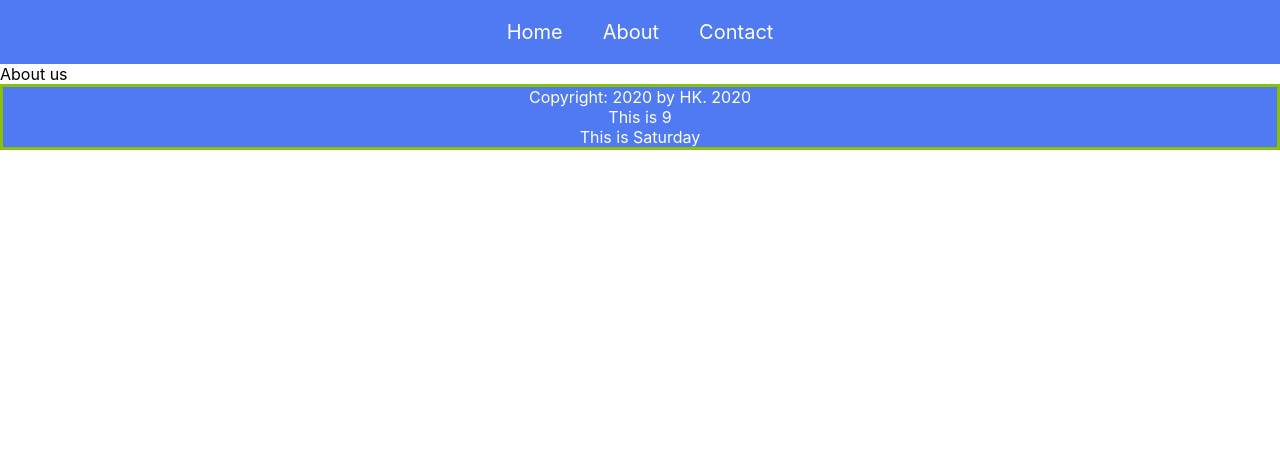
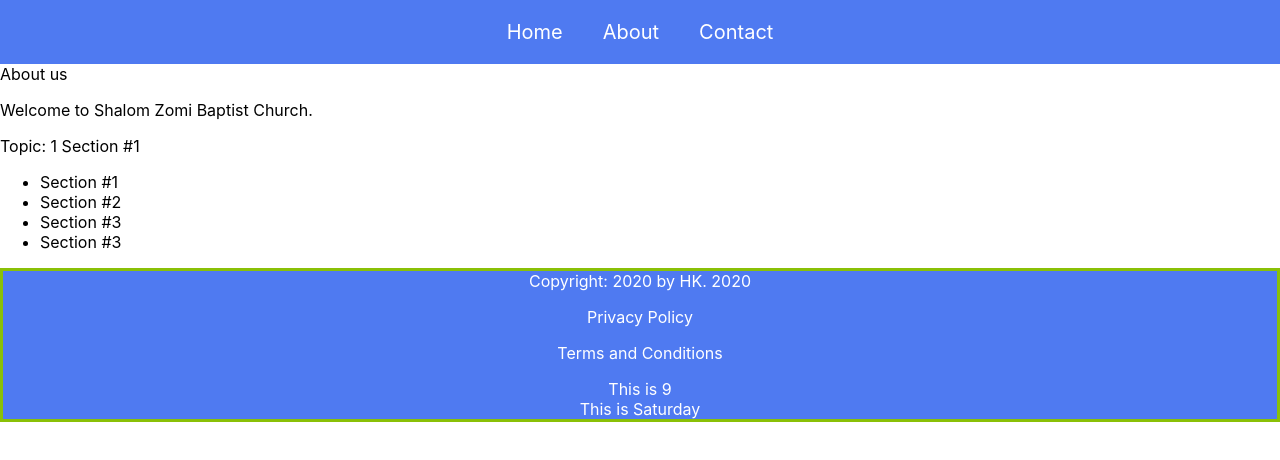
Before and after one commit to hkhual/Shalom_Zomi, a React (Create React App) app: page /About in a window 1280 px wide. Shown: the top 460 px of the page. Built offline with nearby package versions, Linux system fonts and the light colour scheme.

Commit message:
added about, contact and footer

```diff
--- a/src/App.css
+++ b/src/App.css
@@ -13,6 +13,9 @@ body {
   bottom: 10px;
   border: 3px solid #8AC007;
   text-align: center;
+}
+
+.contact-form{
 }
 
 
--- a/src/components/About.js
+++ b/src/components/About.js
@@ -1,9 +1,22 @@
-import React, {Component} from 'react';
+import React, { Component } from 'react';
 
-class About extends Component{
-    render(){
-        return(
-            <div>About us</div>
+class About extends Component {
+    render() {
+        return (
+            <div>About us
+                <p>
+                    Welcome to Shalom Zomi Baptist Church.
+                </p>
+                <p>
+                    Topic: 1 <span>Section #1</span>
+                    <ul>
+                        <li>Section #1</li>
+                        <li>Section #2</li>
+                        <li>Section #3</li>
+                        <li>Section #3</li>
+                    </ul>
+                </p>
+            </div>
         );
     }
 }
--- a/src/components/Contact.js
+++ b/src/components/Contact.js
@@ -3,7 +3,7 @@ import React from 'react';
 
 const Contact = () => {
     return (
-        <div>
+        <div className="contact-form">
             <p>Contacting page</p>
             <form>
                 <label for="fname">First name:</label><br />
--- a/src/components/Footer.js
+++ b/src/components/Footer.js
@@ -5,7 +5,6 @@ const date = new Date();
 const year = date.getFullYear();
 const month = date.getMonth();
 const day = date.getDay();
-
 
 let today = '';
 
@@ -34,8 +33,6 @@ switch (day) {
 
   default:
     today = 'underfined';
-
-
 }
 
 
@@ -43,6 +40,8 @@ const Footer = () => {
   return (
     <div className="footer-main">
       <div>Copyright: 2020 by HK. {year}</div>
+      <p>Privacy Policy</p>
+      <p>Terms and Conditions</p>
       <div>This is {month + 1}</div>
       <div>This is {today}</div>
     </div>
```
